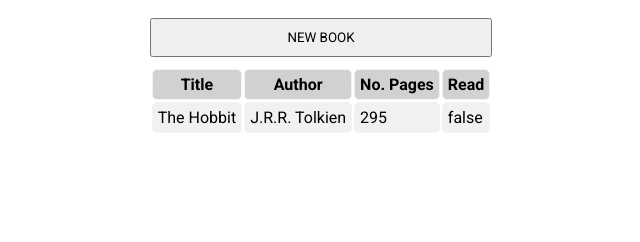
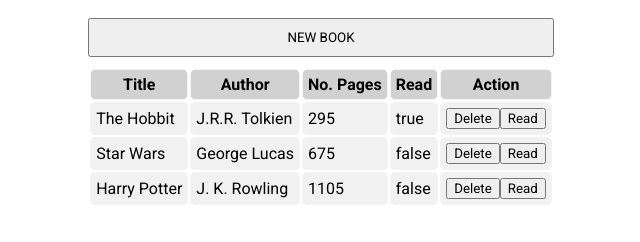
Before and after one commit to nsaquino/library, a plain HTML site: page index.html in a window 1280 px wide. Shown: the whole page, without its empty margins (319-959 px from the left). Drawn offline with Linux system fonts and the light colour scheme.

Commit message:
Finish main js functionalites

```diff
--- a/index.html
+++ b/index.html
@@ -43,6 +43,7 @@
                     <th>Author</th>
                     <th>No. Pages</th>
                     <th>Read</th>
+                    <th>Action</th>
                 </tr>
             </thead>
             <tbody>
--- a/script.js
+++ b/script.js
@@ -8,6 +8,9 @@
     this.info = function () {
         return `${title} by ${author}, ${numPages} pages, ${read ? 'already read' : `not yet read`}.`
     }
+    this.toggleRead = function() {
+        this.read = !(this.read);
+    }
 }
 
 function addBookToLibrary() {
@@ -17,7 +20,16 @@
     const read = document.getElementById('read').checked;
 
     myLibrary.push(new Book(title, author, numPages, read));
-    console.log(myLibrary);
+    displayBooks();
+}
+
+function deleteBookFromLibrary(index) {
+    myLibrary.splice(index, 1);
+    displayBooks();
+}
+
+function toggleReadInLibrary(index) {
+    myLibrary[index].toggleRead();
     displayBooks();
 }
 
@@ -25,23 +37,44 @@
     const tbody = document.querySelector('#myBooks > tbody');
     tbody.innerHTML = '';
 
-    myLibrary.forEach(book => {
+    myLibrary.forEach((book, index) => {
         const row = document.createElement('tr');
+        row.setAttribute('data-index', index);
 
-        const tdTitle = document.createElement('td');
-        const tdAuthor = document.createElement('td');
-        const tdNumPages = document.createElement('td');
-        const tdRead = document.createElement('td');
+        const cellTitle = document.createElement('td');
+        const cellAuthor = document.createElement('td');
+        const cellNumPages = document.createElement('td');
+        const cellRead = document.createElement('td');
+        const cellAction = document.createElement('td');
 
-        tdTitle.innerText = book.title;
-        tdAuthor.innerText = book.author;
-        tdNumPages.innerText = book.numPages;
-        tdRead.innerText = book.read;
+        //Action buttons
+        const btnDel = document.createElement('button');
+        btnDel.setAttribute('type', 'button');
+        btnDel.setAttribute('class', 'btnDel');
+        //btnDel.setAttribute('data-index', index);
+        btnDel.addEventListener('click', () => deleteBookFromLibrary(index));
+        btnDel.innerText = 'Delete';
 
-        row.appendChild(tdTitle);
-        row.appendChild(tdAuthor);
-        row.appendChild(tdNumPages);
-        row.appendChild(tdRead);
+        const btnRead = document.createElement('button');
+        btnRead.setAttribute('type', 'button');
+        btnRead.setAttribute('class', 'btnRead');
+        btnRead.addEventListener('click', () => toggleReadInLibrary(index));
+        btnRead.innerText = 'Read';
+
+        //Cells content
+        cellTitle.innerText = book.title;
+        cellAuthor.innerText = book.author;
+        cellNumPages.innerText = book.numPages;
+        cellRead.innerText = book.read;
+        cellAction.appendChild(btnDel);
+        cellAction.appendChild(btnRead);
+
+        //Append the data in this order to the row
+        row.appendChild(cellTitle);
+        row.appendChild(cellAuthor);
+        row.appendChild(cellNumPages);
+        row.appendChild(cellRead);
+        row.appendChild(cellAction);
 
         tbody.appendChild(row);
     });
@@ -68,7 +101,9 @@
 
 }
 
-myLibrary.push(new Book('The Hobbit', 'J.R.R. Tolkien', 295, false));
+myLibrary.push(new Book('The Hobbit', 'J.R.R. Tolkien', 295, true));
+myLibrary.push(new Book('Star Wars', 'George Lucas', 675, false));
+myLibrary.push(new Book('Harry Potter', 'J. K. Rowling', 1105, false));
 
 displayBooks();
 configureModalForm();
```
